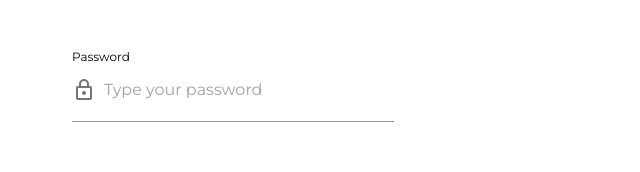
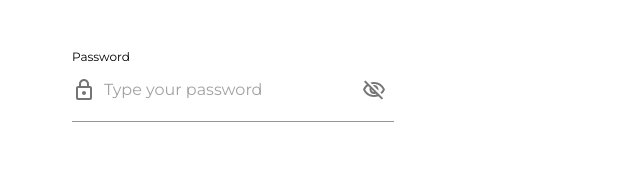
Before and after one commit to Vacannot/PinkRent, a React (Create React App) app: page /registerPage in a window 1280 px wide. Shown: the part 176-348 px from the top of the page, without its empty margins (0-640 px from the left). Built offline with nearby package versions, Linux system fonts and the light colour scheme.

Commit message:
visibility switch to password

```diff
--- a/src/components/RegisterForm/RegisterForm.tsx
+++ b/src/components/RegisterForm/RegisterForm.tsx
@@ -7,9 +7,22 @@ import Button from "@mui/material/Button";
 import Box from "@mui/material/Box";
 import AccountCircleOutlinedIcon from "@mui/icons-material/AccountCircleOutlined";
 import LockOutlinedIcon from "@mui/icons-material/LockOutlined";
+import VisibilityOutlinedIcon from "@mui/icons-material/VisibilityOutlined";
+import VisibilityOffOutlinedIcon from "@mui/icons-material/VisibilityOffOutlined";
+import IconButton from "@mui/material/IconButton";
 import { Link } from "react-router-dom";
+import React from "react";
 
 function RegisterForm() {
+  const [values, setValues] = React.useState({
+    password: "",
+    showPassword: false,
+  });
+
+  const handleClickShowPassword = () => {
+    setValues({ ...values, showPassword: !values.showPassword });
+  };
+
   return (
     <div className={styles.registerform}>
       <Box
@@ -78,13 +91,28 @@ function RegisterForm() {
           <Input
             id="register-form-password"
             placeholder="Type your password"
-            type="password"
+            type={values.showPassword ? "text" : "password"}
             sx={{
               paddingBottom: "16px",
+              position: "relative",
+              paddingRight: "2.5rem",
             }}
             startAdornment={
               <InputAdornment position="start">
                 <LockOutlinedIcon />
+                <IconButton
+                  sx={{
+                    position: "absolute",
+                    right: "0",
+                  }}
+                  onClick={handleClickShowPassword}
+                >
+                  {values.showPassword ? (
+                    <VisibilityOutlinedIcon />
+                  ) : (
+                    <VisibilityOffOutlinedIcon />
+                  )}
+                </IconButton>
               </InputAdornment>
             }
           />
```
